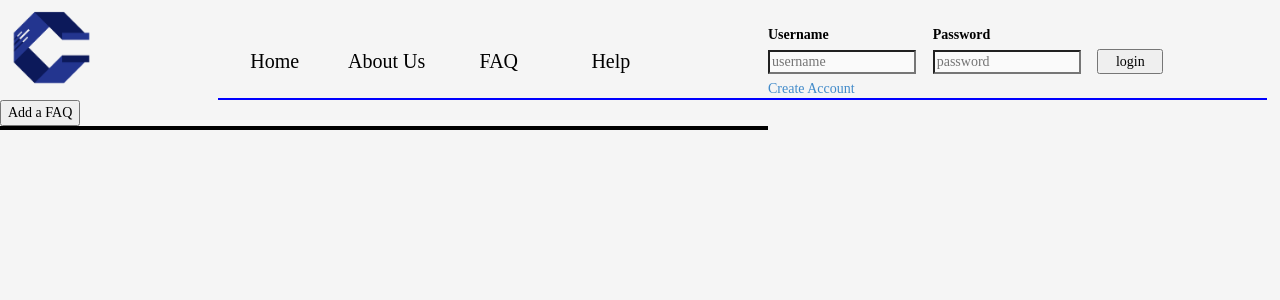
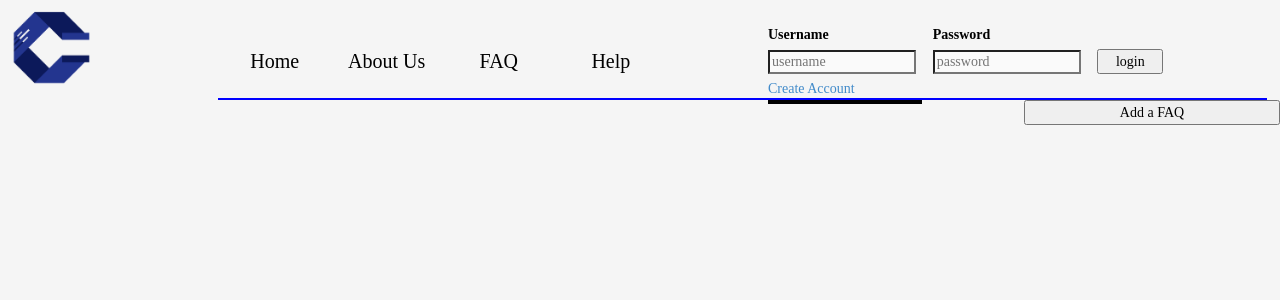
Before and after one commit to BuracayBeach/myfirstrepo, a CodeIgniter app: page /myfirstrepo/index.php/faq/faq in a window 1280 px wide. Shown: the top 300 px of the page. Run offline with CodeIgniter, Linux system fonts and the light colour scheme.

Commit message:
Init layout for bug fixing allan potato

```diff
--- a/css/style2.css
+++ b/css/style2.css
@@ -214,3 +214,18 @@ MANAGE
  #edit_container{
  	top:160px;
  }
+
+
+
+ /*--------------------------------------
+
+FAQS = 0
+
+ --------------------------------------*/
+
+
+#add_faq_button, #faq_manage_container{
+	float: right;
+	width: 20%;
+	height: 25px;
+}
```
